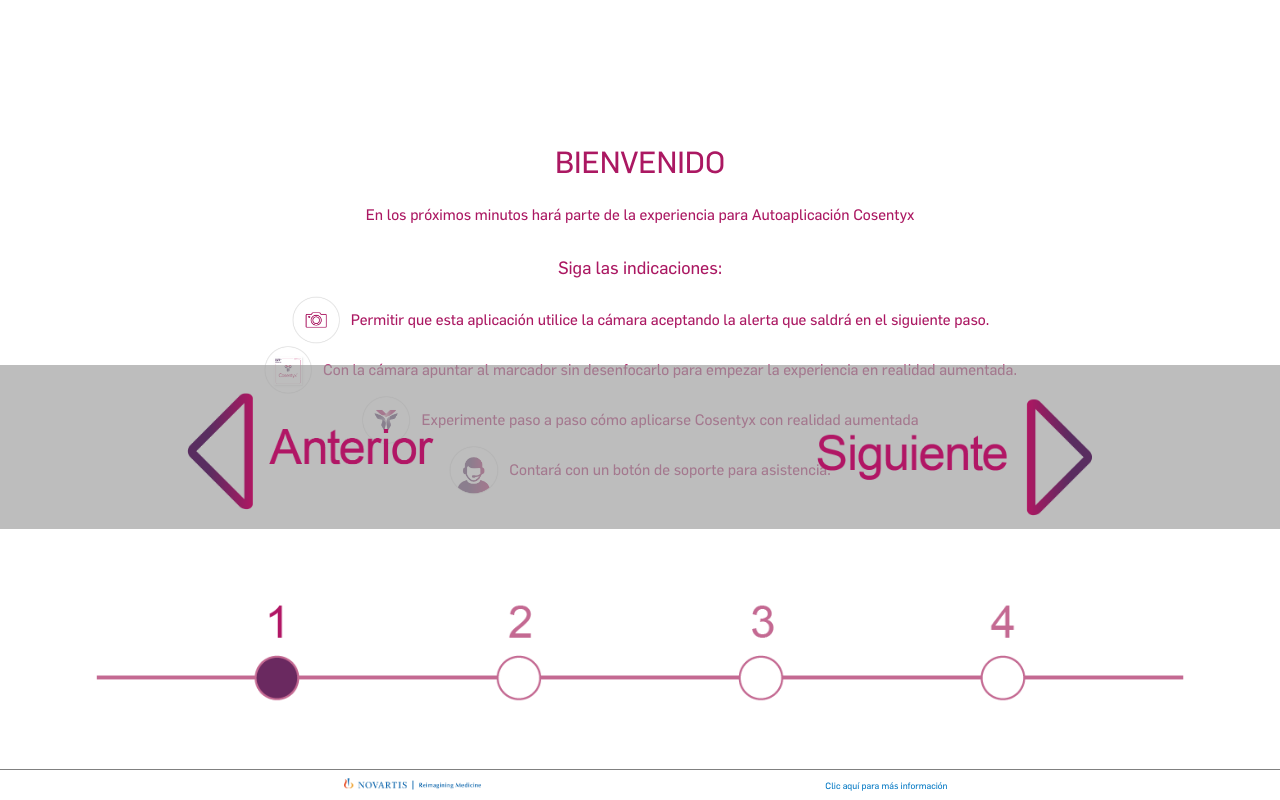
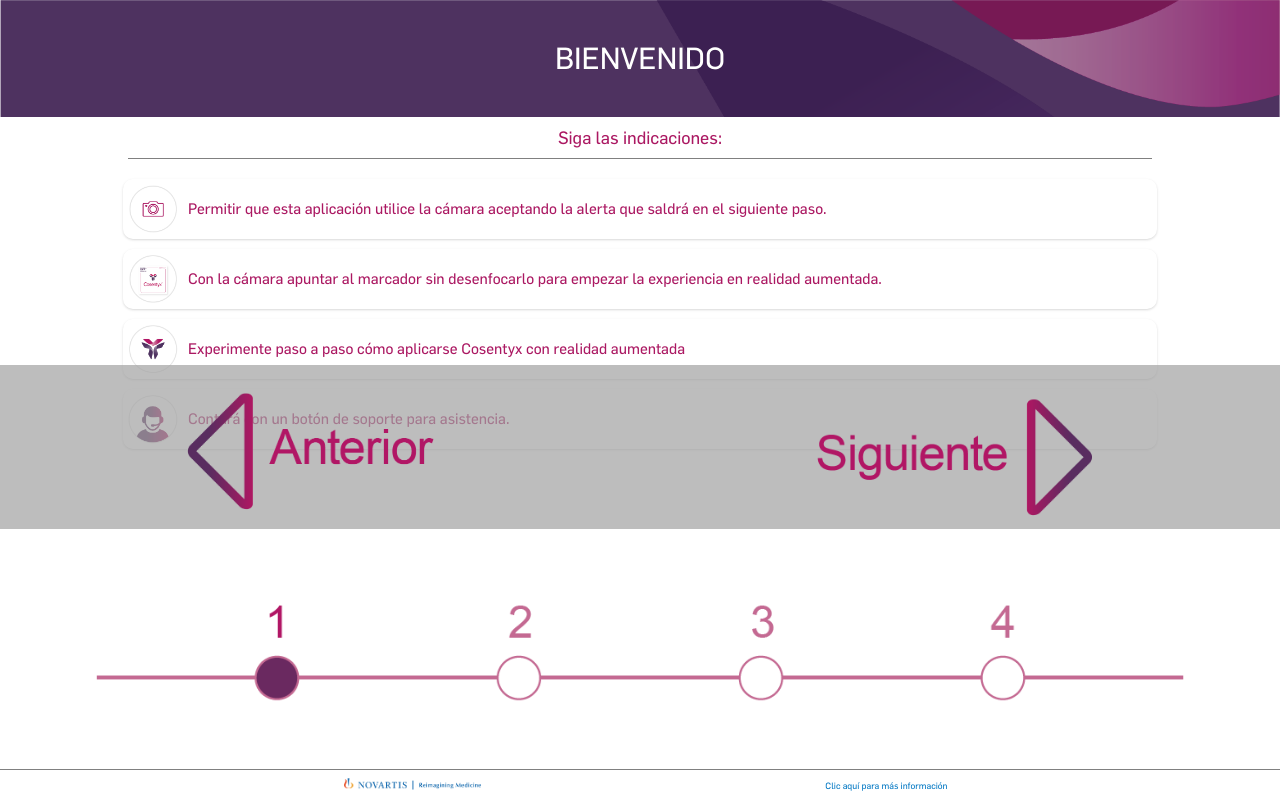
Before and after one commit to sosadiazbros/cosentyx-ar, a plain HTML site: page pages/welcome-page.html in a window 1280 px wide. Drawn offline with Linux system fonts and the light colour scheme.

Commit message:
design change in instructions

```diff
--- a/pages/welcome-page.html
+++ b/pages/welcome-page.html
@@ -4,41 +4,43 @@
     <meta charset="UTF-8" />
     <meta name="viewport" content="width=device-width, initial-scale=1.0" />
     <link href="../styles/welcome-page.css" rel="stylesheet" type="text/css" />
-    <link href="../styles/components/footer-modal.css" rel="stylesheet" type="text/css" />
+    <link
+      href="../styles/components/footer-modal.css"
+      rel="stylesheet"
+      type="text/css"
+    />
     <title>Document</title>
   </head>
 
   <body>
     <div class="container">
-      <h1>BIENVENIDO</h1>
+      <div class="header">
+        <h1>BIENVENIDO</h1>
+      </div>
       <div class="stepsContainer">
-        <p>
-          En los próximos minutos hará parte de la experiencia para
-          Autoaplicación Cosentyx
-        </p>
-        <h3>Siga las indicaciones:</h3>
-        <div>
+        <h3 class="welcomeTitle">Siga las indicaciones:</h3>
+        <div class="stepCard">
           <img src="../assets/logos/camera-logo.png" alt="" />
           <p>
             Permitir que esta aplicación utilice la cámara aceptando la alerta
             que saldrá en el siguiente paso.
           </p>
         </div>
-        <div>
+        <div class="stepCard">
           <img src="../assets/logos/marker-logo.png" alt="" />
           <p>
             Con la cámara apuntar al marcador sin desenfocarlo para empezar la
             experiencia en realidad aumentada.
           </p>
         </div>
-        <div>
+        <div class="stepCard">
           <img src="../assets/logos/cosentyx-logo.png" alt="" />
           <p>
             Experimente paso a paso cómo aplicarse Cosentyx con realidad
             aumentada
           </p>
         </div>
-        <div>
+        <div class="stepCard">
           <img src="../assets/logos/soporte-logo.png" alt="" />
           <p>Contará con un botón de soporte para asistencia.</p>
         </div>
--- a/styles/welcome-page.css
+++ b/styles/welcome-page.css
@@ -5,6 +5,7 @@
 
 body {
   font-family: Flama;
+  margin: 0;
 }
 
 .container {
@@ -14,11 +15,35 @@
   text-align: center;
   color: #ab1862;
   font-size: 15px;
-  padding-top: 10%;
+  width: 100%;
+  padding-bottom: 200px;
 }
 
 .container h1 {
   margin: 10px 0 10px 0;
+}
+
+.header {
+  width: 100%;
+  background-image: url("../assets/images/header-cosentyx.png");
+  background-size: cover;
+  padding: 30px 0 30px 0;
+  color: white;
+}
+
+.welcomeTitle{
+  margin: 10px;
+  padding-bottom: 10px;
+  border-bottom: solid 0.1px gray;
+  width: 100%;
+}
+
+.stepCard {
+  padding: 5px;
+  border-radius: 10px;
+  box-shadow: 0 1px 3px 0 rgba(0, 0, 0, 0.1), 0 1px 2px 0 rgba(0, 0, 0, 0.06);
+  margin: 10px 0 10px 0;
+  width: 100%;
 }
 
 .stepsContainer {
@@ -34,7 +59,7 @@
 
 .stepsContainer div {
   display: flex;
-  justify-content: center;
+  justify-content: flex-start;
   align-items: center;
   margin-bottom: 0px;
 }
@@ -73,7 +98,7 @@
 }
 
 .footer-image {
-  position: absolute;
+  position: fixed;
   bottom: 0;
   left: 0;
   right: 0;
@@ -88,18 +113,18 @@
   width: 100%;
 }
 
-.footer-legend{
+.footer-legend {
   display: flex;
   justify-content: space-evenly;
   align-items: center;
   background-color: white;
   width: 100%;
   font-size: 9px;
-  color: #0077C3;
+  color: #0077c3;
   border-top: solid 0.5px gray;
 }
 
-.footer-legend img{
+.footer-legend img {
   height: 30px;
   width: auto;
 }
@@ -112,7 +137,6 @@
     text-align: center;
     color: #ab1862;
     font-size: 15px;
-    padding-top: 5%;
     font-size: 10px;
   }
 }
@@ -125,7 +149,6 @@
     text-align: center;
     color: #ab1862;
     font-size: 15px;
-    padding-top: 5%;
     font-size: 11px;
   }
 }
```
Also changed, not shown: pages/ar-page.html (+1 -1 lines), assets/images/fondo-cosentux.png (added), assets/images/header-cosentyx.png (added).
